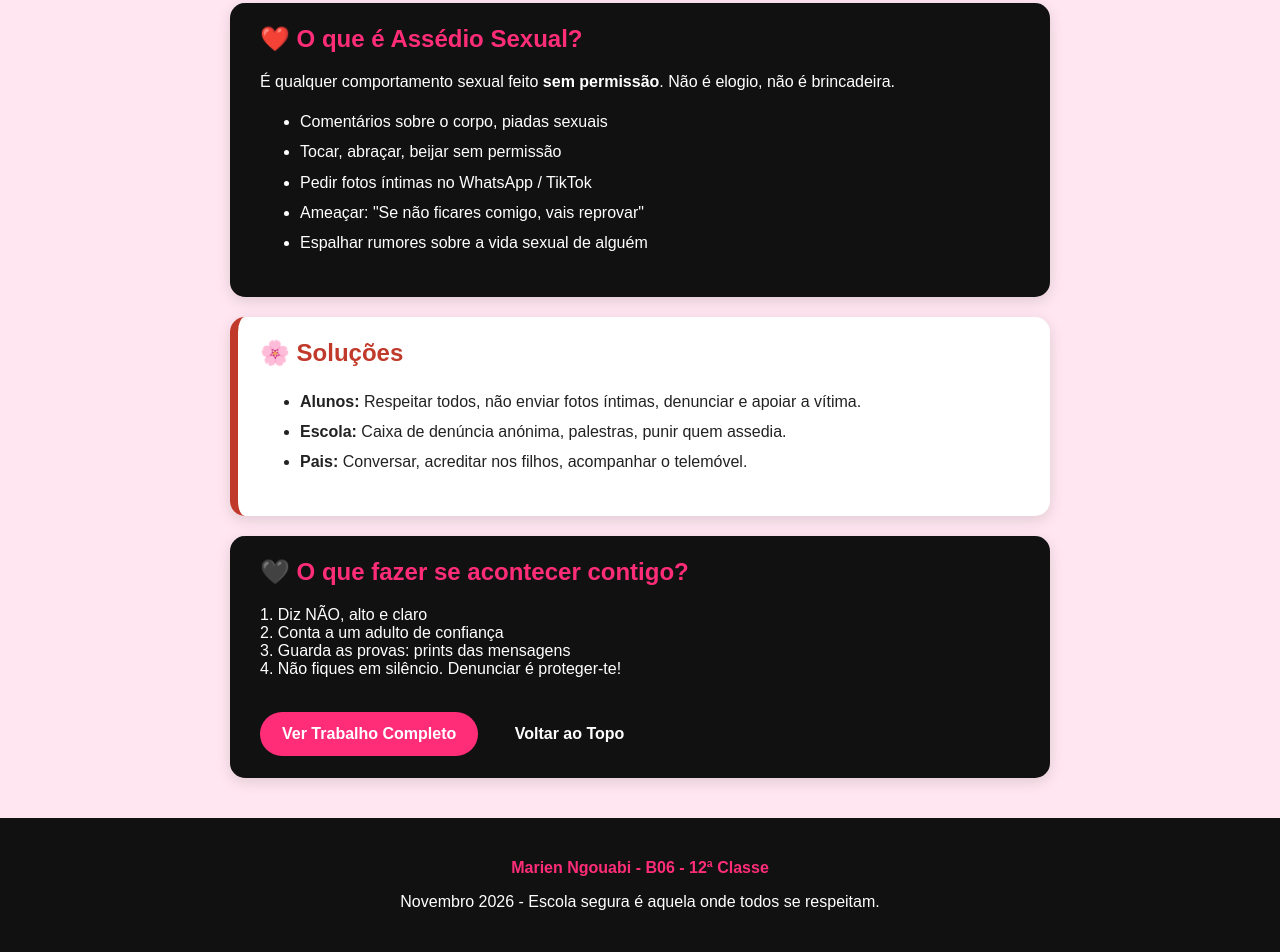
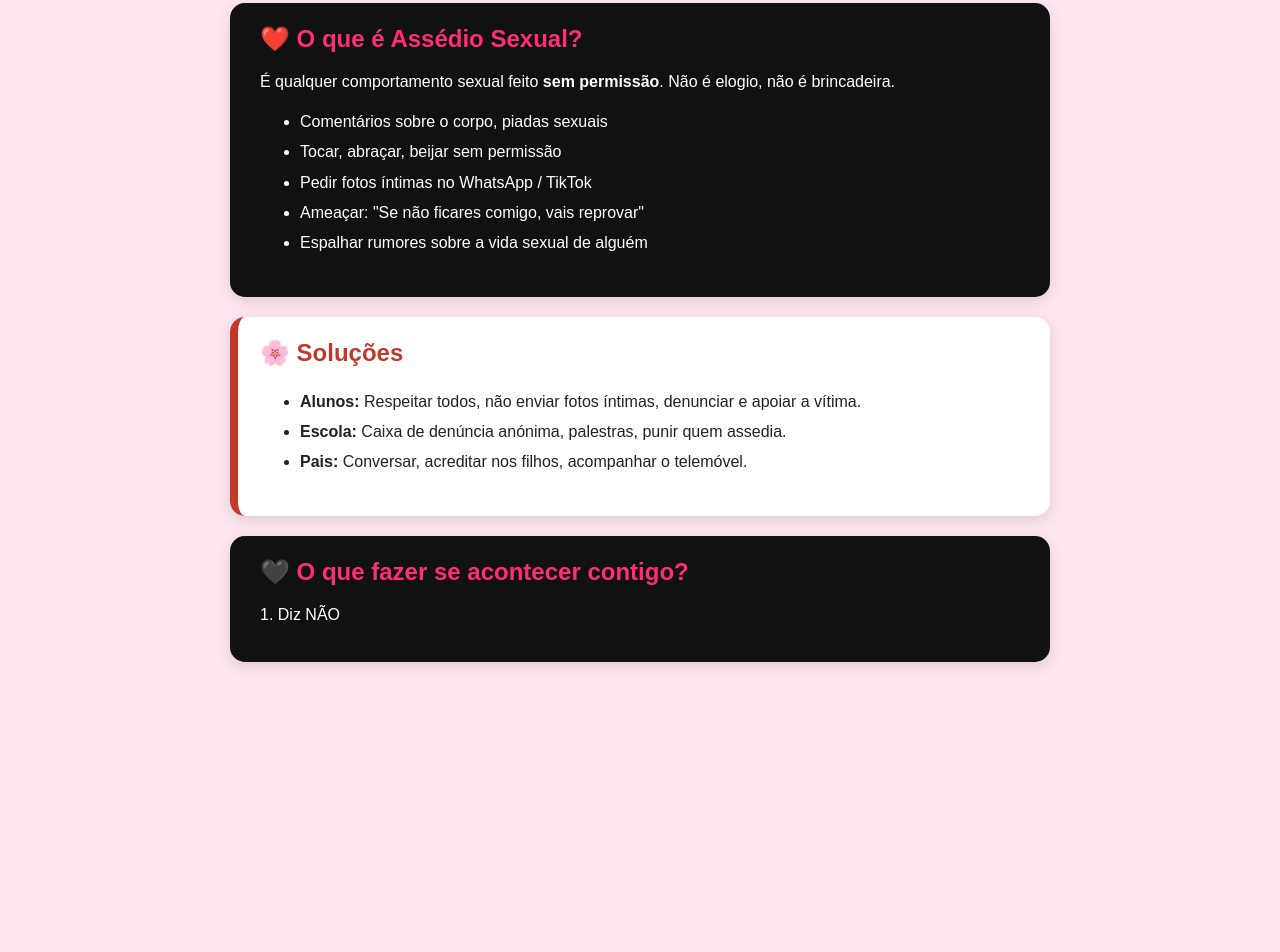
Before and after one commit to Yuzra012-web/Assedio-sexual-nas-escolas, a plain HTML site: page index.html in a window 1280 px wide. Shown: the part 509-1461 px from the top of the page. After the commit the page ends 1211 px from the top, so only its background shows below. Drawn offline with Linux system fonts and the light colour scheme.

Commit message:
Update index.html

```diff
--- a/index.html
+++ b/index.html
@@ -3,7 +3,7 @@
 <head>
 <meta charset="UTF-8">
 <meta name="viewport" content="width=device-width, initial-scale=1.0">
-<title>Assédio Sexual nas Escolas - Marien Ngouabi</title>
+<title>Assédio Sexual nas Escolas - Marien Ngouabi B06</title>
 <style>
 body{font-family:Arial,sans-serif;margin:0;background:#ffe6f0;color:#222}
 header{background:#111;color:white;padding:45px 20px;text-align:center;border-bottom:6px solid #ff2d78}
@@ -71,18 +71,4 @@ footer b{color:#ff2d78}
 
 <div class="card preto" id="ajuda">
 <h2>🖤 O que fazer se acontecer contigo?</h2>
-<p>1. Diz NÃO, alto e claro<br>
-2. Conta a um adulto de confiança<br>
-3. Guarda as provas: prints das mensagens<br>
-4. Não fiques em silêncio. Denunciar é proteger-te!</p>
-<br>
-<a class="btn" href="README.md">Ver Trabalho Completo</a>
-<a class="btn preto" href="#intro" style="margin-left:10px">Voltar ao Topo</a>
-</div>
-</div>
-<footer>
-<p><b>Marien Ngouabi - B06 - 12ª Classe</b></p>
-<p>Novembro 2026 - Escola segura é aquela onde todos se respeitam.</p>
-</footer>
-</body>
-</html>
+<p>1. Diz NÃO
```
